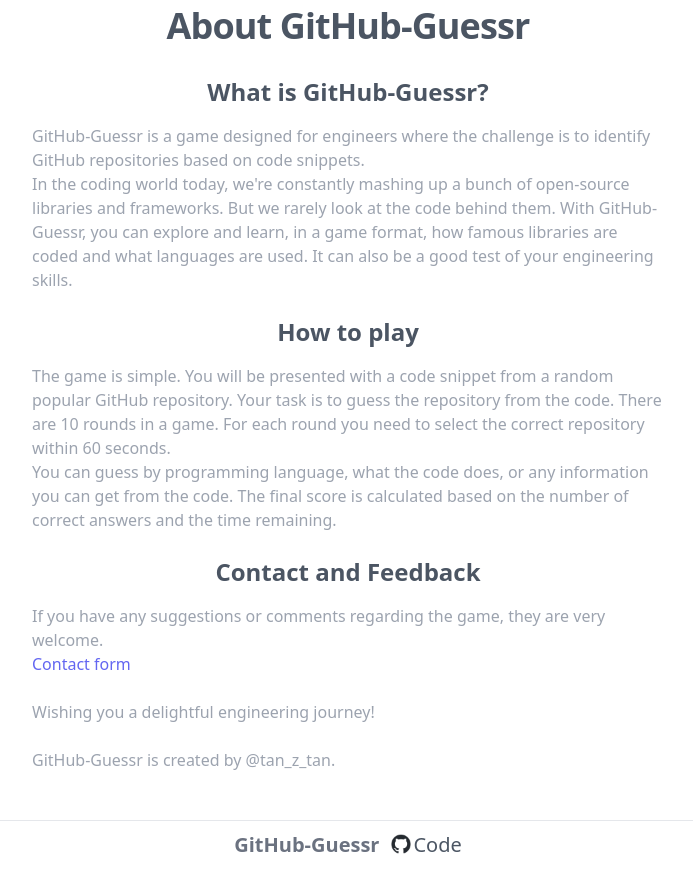
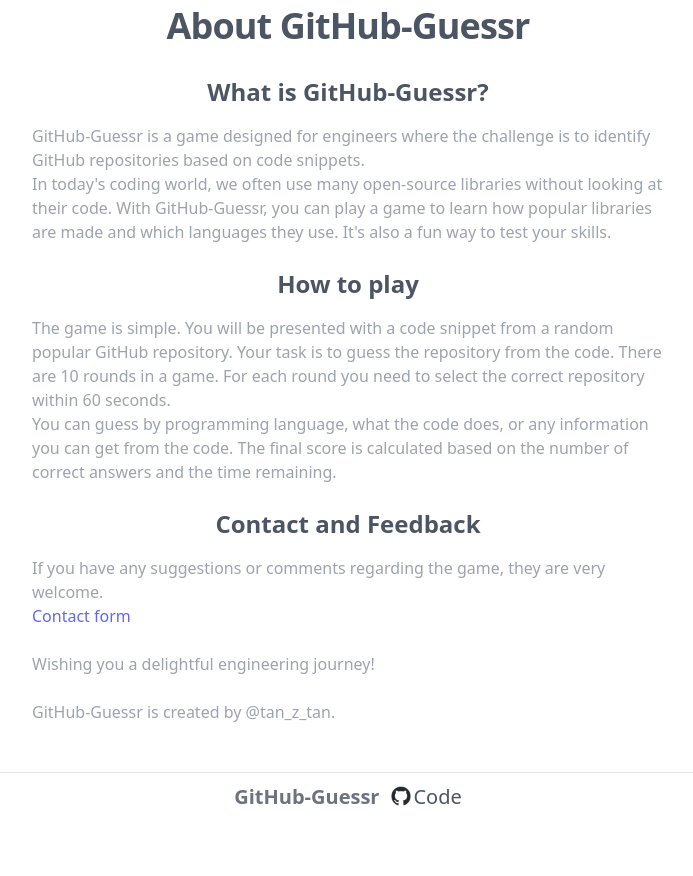
Before and after one commit to tan-z-tan/GitHubGuessr, a Next.js app: page /about in a window 1280 px wide. Shown: the whole page, without its empty margins (292-985 px from the left). After the commit the page ends 828 px from the top, so only its background shows below. Built offline with nearby package versions, Linux system fonts and the light colour scheme; no server answers.

Commit message:
Follow build error

```diff
--- a/components/Layout.tsx
+++ b/components/Layout.tsx
@@ -1,5 +1,6 @@
 import { motion } from "framer-motion";
 import Head from "next/head";
+import Link from "next/link";
 import { useRouter } from "next/router";
 import { PropsWithChildren } from "react";
 
@@ -67,7 +68,7 @@
         <span className="font-extrabold">
           <a href="/">GitHub-Guessr</a>
         </span>
-        <a
+        <Link
           className="ml-3 text-gray-600 hover:text-gray-500"
           href="https://github.com/tan-z-tan/GitHubGuessr"
           target="_blank"
@@ -79,7 +80,7 @@
             style={{ marginTop: "-4px" }}
           />
           Code
-        </a>
+        </Link>
       </footer>
     </motion.div>
   );
--- a/pages/about.tsx
+++ b/pages/about.tsx
@@ -22,11 +22,10 @@
             GitHub-Guessr is a game designed for engineers where the challenge
             is to identify GitHub repositories based on code snippets.
             <br />
-            In the coding world today, we're constantly mashing up a bunch of
-            open-source libraries and frameworks. But we rarely look at the code
-            behind them. With GitHub-Guessr, you can explore and learn, in a
-            game format, how famous libraries are coded and what languages are
-            used. It can also be a good test of your engineering skills.
+            In today&apos;s coding world, we often use many open-source
+            libraries without looking at their code. With GitHub-Guessr, you can
+            play a game to learn how popular libraries are made and which
+            languages they use. It's also a fun way to test your skills.
           </p>
           <h2 className="text-2xl text-gray-600 font-bold my-4 text-center">
             How to play
```
